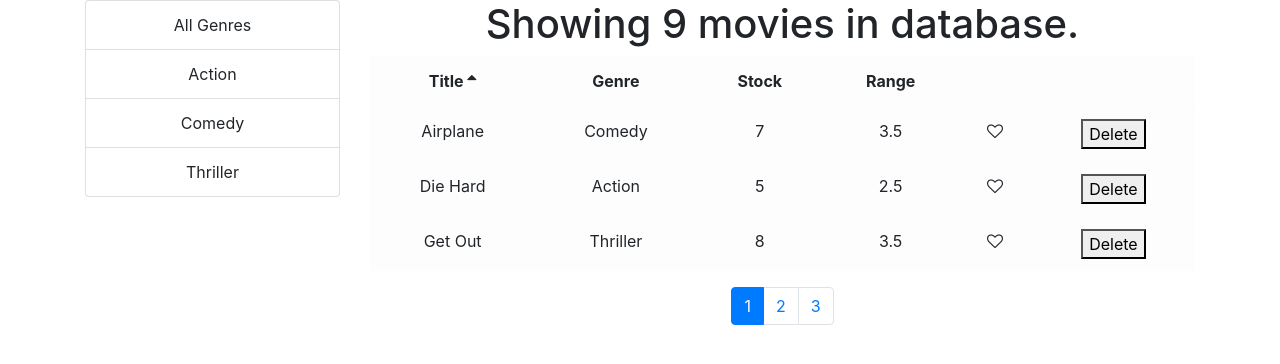
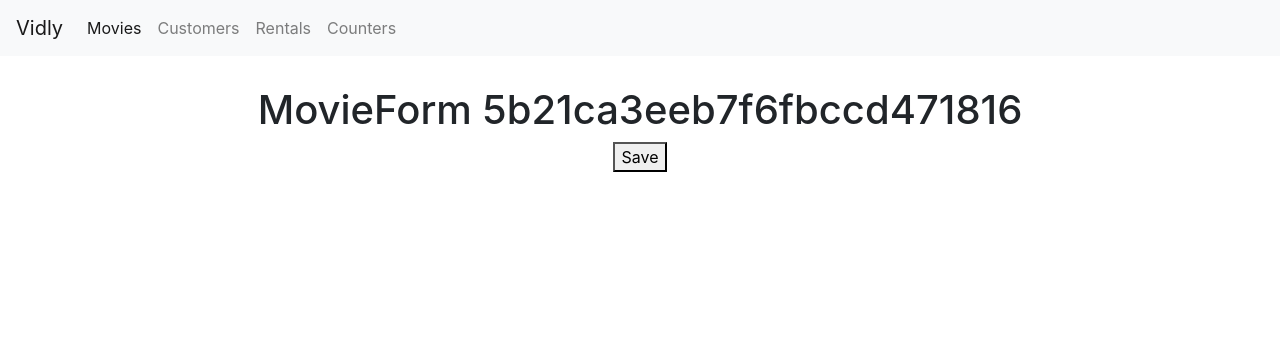
Before and after one commit to SincerelyBrittany/VidlyProject, a React (Create React App) app: page /movies/5b21ca3eeb7f6fbccd471816 in a window 1280 px wide. Shown: the top 364 px of the page. Built offline with nearby package versions, Linux system fonts and the light colour scheme.

Commit message:
adds routing with issue adding links to movies

```diff
--- a/package.json
+++ b/package.json
@@ -12,6 +12,7 @@
     "prop-types": "^15.6.2",
     "react": "^18.2.0",
     "react-dom": "^18.2.0",
+    "react-router-dom": "^4.3.1",
     "react-scripts": "5.0.1",
     "web-vitals": "^2.1.4"
   },
--- a/src/App.js
+++ b/src/App.js
@@ -1,9 +1,15 @@
 import React from "react";
-import "./App.css";
+import { Route, Redirect, Switch } from "react-router-dom";
 
 import Counters from "./Counter-App/components/counters";
 import Vidly from "./Vidly/components/vidly";
 import Navbar from "./Navbar/navbar";
+import Customers from "./Vidly/components/customers";
+import Rentals from "./Vidly/components/rentals";
+import NotFound from "./Vidly/components/notFound";
+
+import "./App.css";
+import MovieForm from "./Vidly/components/movieForm";
 
 function App() {
   const [counters, setCounters] = React.useState([
@@ -57,15 +63,37 @@
   return (
     <div className="App">
       {/* <Navbar totalCounters={counters.filter((c) => c.value > 0).length} /> */}
+      <Navbar />
       <main className="container">
-        {/* <Counters
+        <Switch>
+          <Route path="/movies/:id" component={MovieForm}></Route>
+          <Route path="/movies" component={Vidly}></Route>
+          <Route
+            path="/counters"
+            render={(props) => (
+              <Counters
+                {...props}
+                counters={counters}
+                onReset={handleReset}
+                onDelete={handleDelete}
+                onIncrement={handleIncrement}
+                onDecrement={handleDecrement}
+              />
+            )}
+          ></Route>
+          <Route path="/customers" component={Customers}></Route>
+          <Route path="/rentals" component={Rentals}></Route>
+          <Route path="/not-found" component={NotFound}></Route>
+          <Redirect from="/" exact to="movies" />
+          <Redirect to="/not-found" />
+          {/* <Counters
           counters={counters}
           onReset={handleReset}
           onDelete={handleDelete}
           onIncrement={handleIncrement}
           onDecrement={handleDecrement}
         /> */}
-        <Vidly />
+        </Switch>
       </main>
     </div>
   );
--- a/src/Navbar/navbar.jsx
+++ b/src/Navbar/navbar.jsx
@@ -1,14 +1,55 @@
 import React from "react";
+import { Link, NavLink } from "react-router-dom";
 
 const Navbar = (props) => {
   return (
-    <nav className="navbar navbar-light bg-light">
-      <a className="navbar-brand" href="#">
-        Navbar
-        <span className="badge badge-pill badge-secondary">
-          {props.totalCounters}
-        </span>
-      </a>
+    // <nav className="navbar navbar-light bg-light">
+    //   <NavLink className="navbar-brand" to="#">
+    //     Navbar
+    //     <span className="badge badge-pill badge-secondary">
+    //       {props.totalCounters}
+    //     </span>
+    //   </NavLink>
+    // </nav>
+    <nav className="navbar navbar-expand-lg navbar-light bg-light">
+      <Link className="navbar-brand" to="/">
+        Vidly
+      </Link>
+      <button
+        className="navbar-toggler"
+        type="button"
+        data-toggle="collapse"
+        data-target="#navbarNav"
+        aria-controls="navbarNav"
+        aria-expanded="false"
+        aria-label="Toggle navigation"
+      >
+        <span className="navbar-toggler-icon"></span>
+      </button>
+      <div className="collapse navbar-collapse" id="navbarNav">
+        <ul className="navbar-nav">
+          <li className="nav-item ">
+            <NavLink className="nav-link" to="/movies">
+              Movies
+            </NavLink>
+          </li>
+          <li className="nav-item">
+            <NavLink className="nav-link" to="/customers">
+              Customers
+            </NavLink>
+          </li>
+          <li className="nav-item">
+            <NavLink className="nav-link" to="/rentals">
+              Rentals
+            </NavLink>
+          </li>
+          <li className="nav-item">
+            <NavLink className="nav-link" to="/counters">
+              Counters
+            </NavLink>
+          </li>
+        </ul>
+      </div>
     </nav>
   );
 };
--- /dev/null
+++ b/src/Vidly/components/customers.jsx
@@ -0,0 +1,7 @@
+import React from 'react'
+
+const Customers = () => {
+    return ( <h1> Customers </h1> );
+}
+
+export default Customers;
--- /dev/null
+++ b/src/Vidly/components/movieForm.jsx
@@ -0,0 +1,17 @@
+import React from "react";
+
+const MovieForm = ({ match, history }) => {
+  return (
+    <>
+      <h1> MovieForm {match.params.id} </h1>
+      <button
+        className="btn-btn-primary"
+        onClick={() => history.push("/movies")}
+      >
+        Save
+      </button>
+    </>
+  );
+};
+
+export default MovieForm;
--- a/src/Vidly/components/moviesTable.jsx
+++ b/src/Vidly/components/moviesTable.jsx
@@ -4,10 +4,17 @@
 import TableHeader from "../common/tableHeader";
 import TableBody from "../common/tableBody";
 import Table from "../common/table";
+import { Link } from "react-router-dom";
 
 class MoviesTable extends Component {
   columns = [
-    { path: "title", label: "Title" },
+    {
+      path: "title",
+      label: "Title",
+      comtent: (movie) => (
+        <Link to={`/movies/${movie._id}`}>{movie.title}</Link>
+      ),
+    },
     { path: "genre.name", label: "Genre" },
     { path: "numberInStock", label: "Stock" },
     { path: "dailyRentalRate", label: "Range" },
--- /dev/null
+++ b/src/Vidly/components/notFound.jsx
@@ -0,0 +1,7 @@
+import React from "react";
+
+const NotFound = () => {
+  return <h1> NotFound </h1>;
+};
+
+export default NotFound;
--- /dev/null
+++ b/src/Vidly/components/rentals.jsx
@@ -0,0 +1,7 @@
+import React from "react";
+
+const Rentals = () => {
+  return <h1> Rentals </h1>;
+};
+
+export default Rentals;
--- a/src/index.css
+++ b/src/index.css
@@ -1,10 +1,12 @@
 body {
-  margin: 0;
+  /* margin: 0;
   font-family: -apple-system, BlinkMacSystemFont, "Segoe UI", "Roboto", "Oxygen",
     "Ubuntu", "Cantarell", "Fira Sans", "Droid Sans", "Helvetica Neue",
     sans-serif;
   -webkit-font-smoothing: antialiased;
-  -moz-osx-font-smoothing: grayscale;
+  -moz-osx-font-smoothing: grayscale; */
+  margin: 0;
+  padding: 0 0 0 0;
 }
 
 code {
@@ -12,6 +14,9 @@
     monospace;
 }
 
+.navbar {
+  margin-bottom: 30px;
+}
 .clickable {
   cursor: pointer;
 }
--- a/src/index.js
+++ b/src/index.js
@@ -3,14 +3,15 @@
 import "./index.css";
 import App from "./App";
 import reportWebVitals from "./reportWebVitals";
+import { BrowserRouter } from "react-router-dom";
 import "bootstrap/dist/css/bootstrap.css";
 import "font-awesome/css/font-awesome.css";
 
 const root = ReactDOM.createRoot(document.getElementById("root"));
 root.render(
-  <React.StrictMode>
+  <BrowserRouter>
     <App />
-  </React.StrictMode>
+  </BrowserRouter>
 );
 
 // If you want to start measuring performance in your app, pass a function
```
Also changed, not shown: 1 other file (tests, documents, lock files or other folders).
